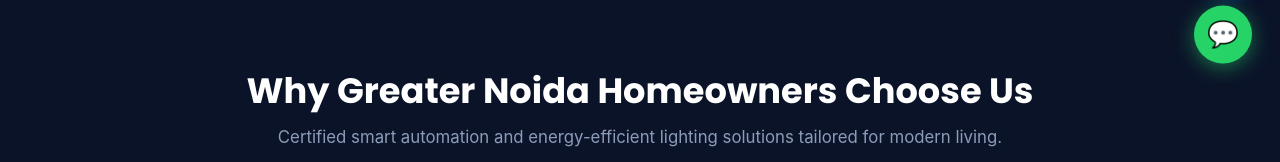
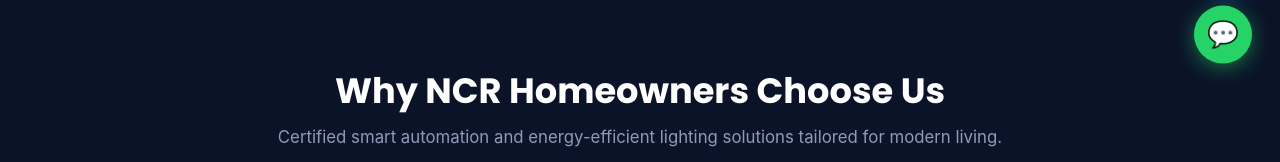
Before and after one commit to GauravshuklaShiv2003/Tata-powers-Ez-IoT-home-appliances-Authorised-partner-Sagar-math-IBR-Website-, a React (Create React App) app: page / in a window 1280 px wide. Shown: the part 708-870 px from the top of the page. Built offline with nearby package versions, Linux system fonts and the light colour scheme.

Commit message:
text changes

```diff
--- a/src/pages/Home.jsx
+++ b/src/pages/Home.jsx
@@ -132,7 +132,7 @@ export default function Home() {
       {/* Client Benefits Section */}
       <section className="client-benefits-section">
         <div className="benefits-header">
-          <h2>Why Greater Noida Homeowners Choose Us</h2>
+          <h2>Why NCR Homeowners Choose Us</h2>
           <p>Certified smart automation and energy-efficient lighting solutions tailored for modern living.</p>
         </div>
         <div className="benefits-grid">
@@ -246,7 +246,7 @@ export default function Home() {
       <section className="hm-section">
         <div className="hm-head">
           <span className="hm-label">Service Area</span>
-          <h2>We Serve <span>Greater Noida & NCR</span></h2>
+          <h2>We Serve <span>Noida & NCR</span></h2>
         </div>
         <div className="hm-areas">
           {areas.map((a, i) => <span key={i} className="hm-area">📍 {a}</span>)}
```
